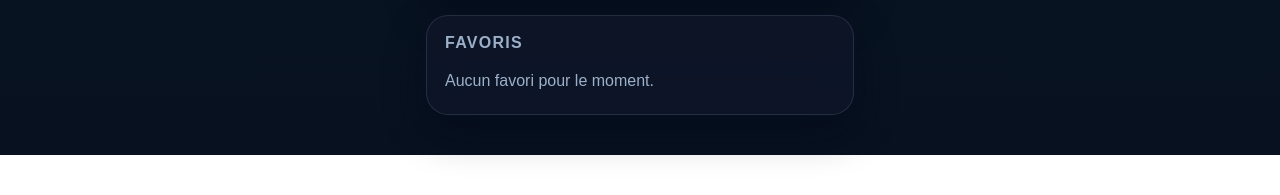
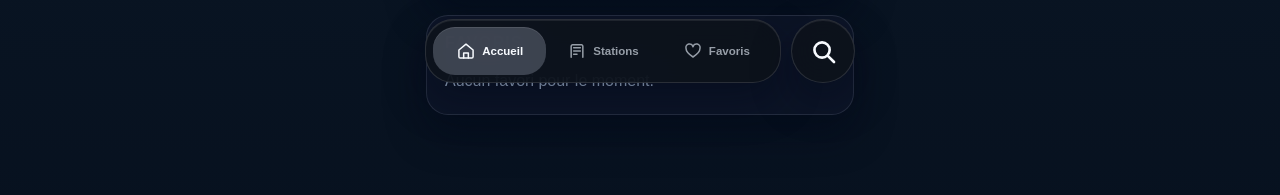
Before and after one commit to em3ze/bixtrak, a website: page public/index.html in a window 1280 px wide. Shown: the part 699-894 px from the top of the page. Before the commit the page ends 854 px from the top, so only its background shows below. Drawn offline with Linux system fonts and the light colour scheme; no server answers.

Commit message:
Add files via upload

```diff
--- a/public/app.js
+++ b/public/app.js
@@ -9,6 +9,8 @@ const stationMeta = document.getElementById('station-meta');
 const favoriteToggle = document.getElementById('favorite-toggle');
 const favoriteList = document.getElementById('favorite-list');
 const themeToggle = document.getElementById('theme-toggle');
+const navSearch = document.getElementById('nav-search');
+const navItems = document.querySelectorAll('.nav-item');
 
 let allStations = [];
 let favorites = JSON.parse(localStorage.getItem('bixtrak-favorites') || '[]');
@@ -245,6 +247,24 @@ favoriteToggle.addEventListener('click', () => {
 
 themeToggle.addEventListener('click', toggleTheme);
 
+navItems.forEach((navItem) => {
+  navItem.addEventListener('click', () => {
+    const target = document.getElementById(navItem.dataset.target);
+    if (!target) {
+      return;
+    }
+
+    navItems.forEach((item) => item.classList.remove('is-active'));
+    navItem.classList.add('is-active');
+    target.scrollIntoView({ behavior: 'smooth', block: 'start' });
+  });
+});
+
+navSearch.addEventListener('click', () => {
+  document.getElementById('home-section').scrollIntoView({ behavior: 'smooth', block: 'start' });
+  window.setTimeout(() => stationSearch.focus(), 350);
+});
+
 initTheme();
 renderFavorites();
 loadStations();
--- a/public/index.html
+++ b/public/index.html
@@ -26,7 +26,7 @@
       </header>
 
       <main class="content">
-        <section class="selector-panel card">
+        <section id="home-section" class="selector-panel card">
           <div class="search-wrap">
             <label for="station-search">Rechercher une station</label>
             <div class="search-input-shell">
@@ -50,7 +50,7 @@
           </div>
         </section>
 
-        <section class="stats-grid">
+        <section id="stations-section" class="stats-grid">
           <article class="card stat-card accent-blue">
             <div class="card-header">
               <span class="card-icon">🚲</span>
@@ -85,13 +85,44 @@
           <p id="station-status" class="status-line" data-status="unknown">Statut : --</p>
         </section>
 
-        <section class="favorites card">
+        <section id="favorites-section" class="favorites card">
           <h3>Favoris</h3>
           <ul id="favorite-list" class="favorite-list">
             <li class="empty-state">Aucun favori pour le moment.</li>
           </ul>
         </section>
       </main>
+
+      <nav class="bottom-nav" aria-label="Navigation principale">
+        <div class="bottom-nav-pill">
+          <button class="nav-item is-active" type="button" data-target="home-section" aria-label="Accueil">
+            <svg class="nav-icon" viewBox="0 0 24 24" aria-hidden="true" focusable="false">
+              <path d="m3.5 10.8 8.5-7 8.5 7v8.1a1.6 1.6 0 0 1-1.6 1.6H5.1a1.6 1.6 0 0 1-1.6-1.6v-8.1Z" />
+              <path d="M9.2 20.5v-6h5.6v6" />
+            </svg>
+            <span>Accueil</span>
+          </button>
+          <button class="nav-item" type="button" data-target="stations-section" aria-label="Stations">
+            <svg class="nav-icon" viewBox="0 0 24 24" aria-hidden="true" focusable="false">
+              <path d="M5 19.5V6.2A1.7 1.7 0 0 1 6.7 4.5h10.6A1.7 1.7 0 0 1 19 6.2v13.3" />
+              <path d="M8 8h8M8 12h8M8 16h4" />
+            </svg>
+            <span>Stations</span>
+          </button>
+          <button class="nav-item" type="button" data-target="favorites-section" aria-label="Favoris">
+            <svg class="nav-icon" viewBox="0 0 24 24" aria-hidden="true" focusable="false">
+              <path d="M20.4 8.8c0 5.1-8.4 10.4-8.4 10.4S3.6 13.9 3.6 8.8A4.3 4.3 0 0 1 12 6.9a4.3 4.3 0 0 1 8.4 1.9Z" />
+            </svg>
+            <span>Favoris</span>
+          </button>
+        </div>
+        <button id="nav-search" class="nav-search" type="button" aria-label="Rechercher une station">
+          <svg class="nav-search-icon" viewBox="0 0 24 24" aria-hidden="true" focusable="false">
+            <circle cx="10.8" cy="10.8" r="6.3" />
+            <path d="m16 16 4.7 4.7" />
+          </svg>
+        </button>
+      </nav>
     </div>
 
     <script src="/app.js"></script>
--- a/public/styles.css
+++ b/public/styles.css
@@ -158,6 +158,7 @@ h1 {
 .content {
   display: grid;
   gap: 18px;
+  padding-bottom: 96px;
 }
 
 .card {
@@ -491,6 +492,149 @@ body.theme-light .favorite-item {
   padding: 6px 0;
 }
 
+.bottom-nav {
+  position: fixed;
+  z-index: 10;
+  left: 50%;
+  bottom: 18px;
+  display: flex;
+  align-items: center;
+  gap: 10px;
+  width: min(calc(100% - 28px), 430px);
+  transform: translateX(-50%);
+}
+
+.bottom-nav-pill,
+.nav-search {
+  border: 1px solid rgba(255, 255, 255, 0.12);
+  background: rgba(13, 18, 27, 0.9);
+  box-shadow: 0 18px 42px rgba(2, 6, 23, 0.4), inset 0 1px 0 rgba(255,255,255,0.08);
+  backdrop-filter: blur(20px);
+  -webkit-backdrop-filter: blur(20px);
+}
+
+.bottom-nav-pill {
+  display: grid;
+  grid-template-columns: repeat(3, 1fr);
+  flex: 1;
+  min-width: 0;
+  padding: 7px;
+  border-radius: 28px;
+}
+
+.nav-item,
+.nav-search {
+  color: rgba(237, 245, 255, 0.62);
+  cursor: pointer;
+  font: inherit;
+}
+
+.nav-item {
+  display: flex;
+  align-items: center;
+  justify-content: center;
+  gap: 6px;
+  min-width: 0;
+  min-height: 48px;
+  padding: 8px 7px;
+  border: 0;
+  border-radius: 22px;
+  background: transparent;
+  font-size: 0.72rem;
+  font-weight: 700;
+  white-space: nowrap;
+  transition: background 0.2s ease, color 0.2s ease, transform 0.2s ease;
+}
+
+.nav-item.is-active {
+  color: #f8fbff;
+  background: rgba(91, 97, 112, 0.62);
+  box-shadow: inset 0 1px 0 rgba(255,255,255,0.1);
+}
+
+.nav-item:active,
+.nav-search:active {
+  transform: scale(0.96);
+}
+
+.nav-icon,
+.nav-search-icon {
+  width: 20px;
+  height: 20px;
+  flex: 0 0 auto;
+  fill: none;
+  stroke: currentColor;
+  stroke-width: 1.8;
+  stroke-linecap: round;
+  stroke-linejoin: round;
+}
+
+.nav-search {
+  display: grid;
+  place-items: center;
+  width: 64px;
+  height: 64px;
+  padding: 0;
+  border-radius: 50%;
+  color: #f8fbff;
+  transition: transform 0.2s ease, border-color 0.2s ease;
+}
+
+.nav-search:hover {
+  border-color: rgba(96, 165, 250, 0.6);
+  transform: translateY(-1px);
+}
+
+.nav-search-icon {
+  width: 29px;
+  height: 29px;
+  stroke-width: 2.2;
+}
+
+body.theme-light .bottom-nav-pill,
+body.theme-light .nav-search {
+  border-color: rgba(255, 255, 255, 0.72);
+  background: rgba(255, 255, 255, 0.72);
+  box-shadow: 0 18px 38px rgba(100, 116, 139, 0.18), inset 0 1px 0 rgba(255,255,255,0.9);
+}
+
+body.theme-light .nav-item {
+  color: #64748b;
+}
+
+body.theme-light .nav-item.is-active {
+  color: #172033;
+  background: rgba(226, 232, 240, 0.9);
+}
+
+body.theme-light .nav-search {
+  color: #172033;
+}
+
+@media (max-width: 380px) {
+  .bottom-nav {
+    gap: 7px;
+    width: calc(100% - 20px);
+  }
+
+  .nav-item {
+    gap: 3px;
+    padding-left: 4px;
+    padding-right: 4px;
+    font-size: 0.65rem;
+  }
+
+  .nav-icon {
+    width: 18px;
+    height: 18px;
+  }
+
+  .nav-search {
+    width: 58px;
+    height: 58px;
+  }
+}
+
 @media (max-width: 767px) {
   .stats-grid {
     grid-template-columns: repeat(3, minmax(0, 1fr)) !important;
```
